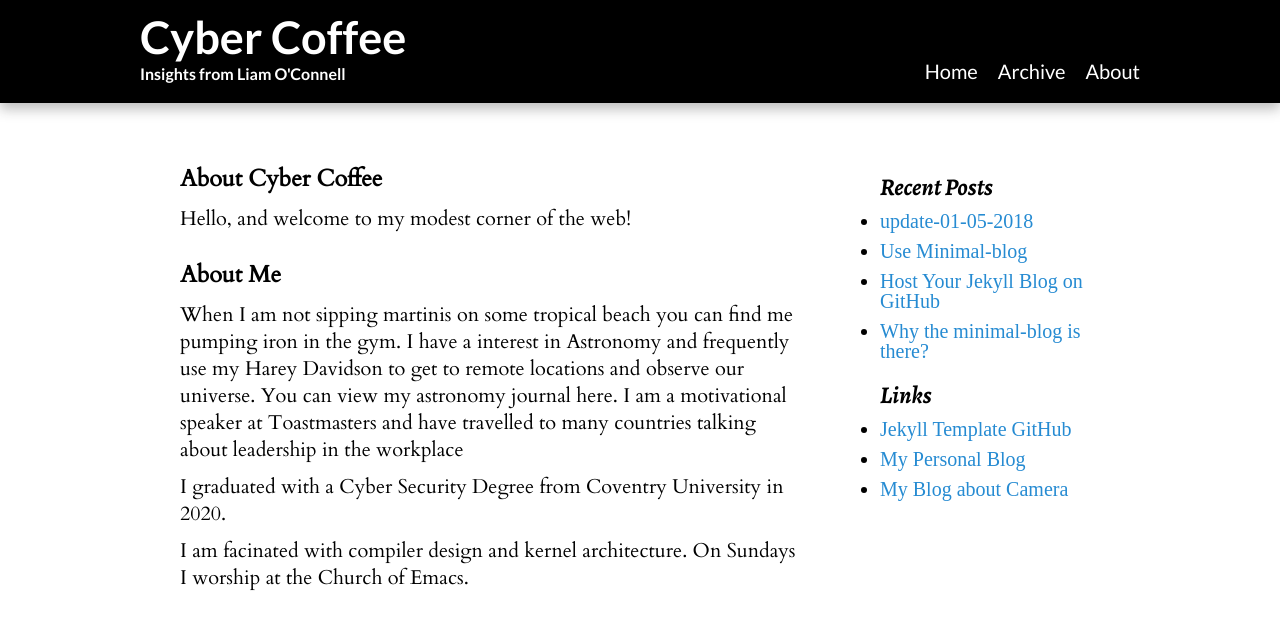
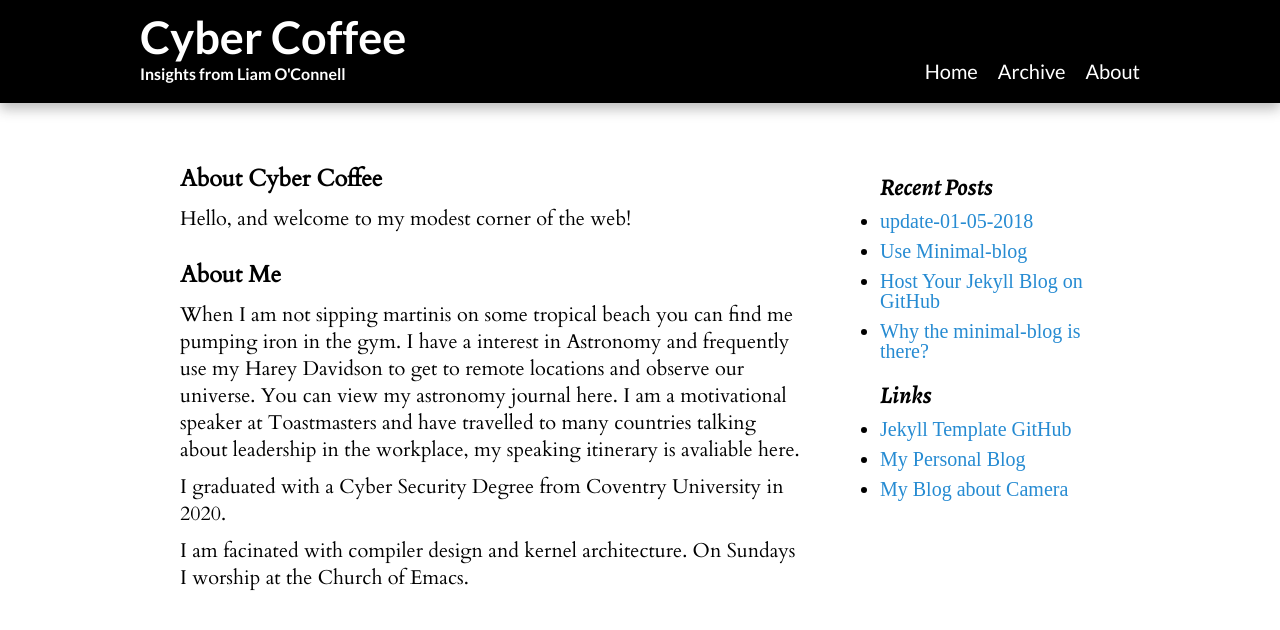
Before and after one commit to lpoconnell/CyberCoffee, a Jekyll site: the page built from list.html, in a window 1280 px wide. Shown: the top 630 px of the page. Built offline with Jekyll 4.4.1, drawn with Linux system fonts in a browser that asks for light colours; some web fonts are replaced.

Commit message:
Update list.html

```diff
--- a/list.html
+++ b/list.html
@@ -5,6 +5,6 @@ layout: default
 <p>Hello, and welcome to my modest corner of the web!</p>
 <br>
 <h3>About Me</h3>
-<p>When I am not sipping martinis on some tropical beach you can find me pumping iron in the gym. I have a interest in Astronomy and frequently use my Harey Davidson to get to remote locations and observe our universe. You can view my astronomy journal here. I am a motivational speaker at Toastmasters and have travelled to many countries talking about leadership in the workplace </p>
+<p>When I am not sipping martinis on some tropical beach you can find me pumping iron in the gym. I have a interest in Astronomy and frequently use my Harey Davidson to get to remote locations and observe our universe. You can view my astronomy journal here. I am a motivational speaker at Toastmasters and have travelled to many countries talking about leadership in the workplace, my speaking itinerary is avaliable here. </p>
 <p>I graduated with a Cyber Security Degree from Coventry University in 2020. </p>
 <p>I am facinated with compiler design and kernel architecture. On Sundays I worship at the Church of Emacs.</p>
```
